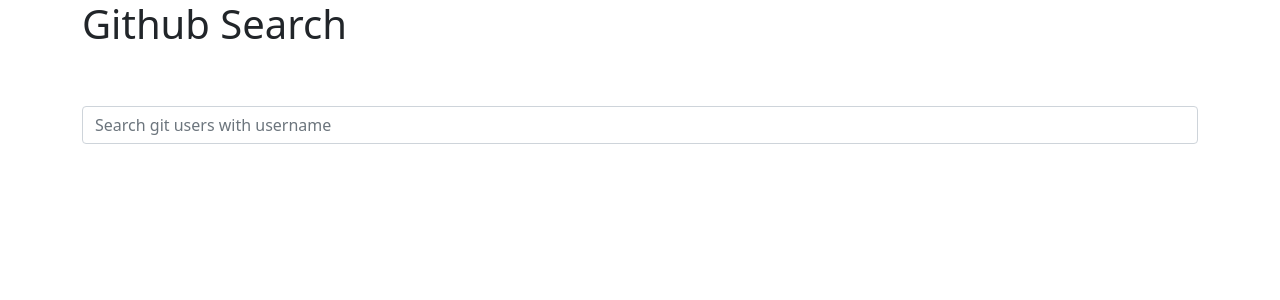
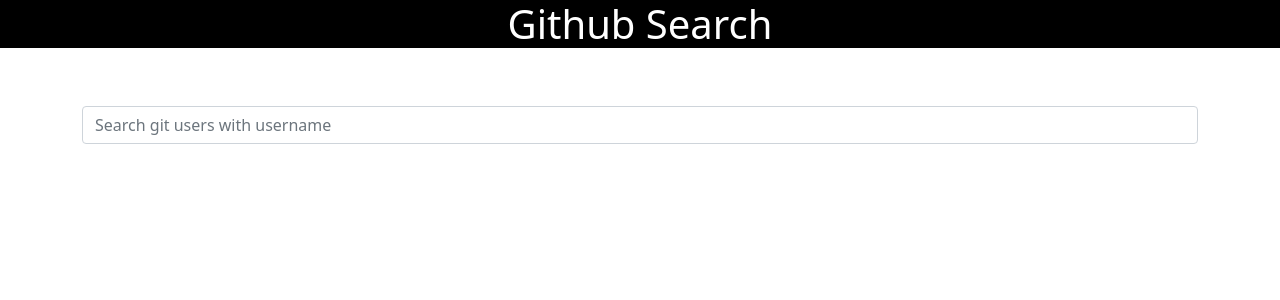
Before and after one commit to verowangari/Search, an Angular app: page / in a window 1280 px wide. Shown: the top 300 px of the page. Built offline with nearby package versions, Linux system fonts and the light colour scheme.

Commit message:
add background color ti the heading

```diff
--- a/src/app/app.component.html
+++ b/src/app/app.component.html
@@ -1 +1 @@
-<div class="container"><app-profile></app-profile> </div>
+<div class=""><app-profile></app-profile> </div>
--- a/src/app/components/profile/profile.component.css
+++ b/src/app/components/profile/profile.component.css
@@ -1,3 +1,8 @@
 .search-form{
     padding-top: 50px;
 }
+h1{
+    color: white;
+    background-color: black;
+    text-align: center;
+}
--- a/src/app/components/profile/profile.component.html
+++ b/src/app/components/profile/profile.component.html
@@ -1,5 +1,5 @@
 <h1> Github Search</h1>
-<form action="" class="search-form">
+<form action="" class="search-form container">
     <div class="form-group">
         <input type="text" class="form-control" placeholder="Search git users with username" [(ngModel)]="username" name="username" (keyup)="findProfile()">
     </div>
--- a/src/environments/environment.ts
+++ b/src/environments/environment.ts
@@ -3,7 +3,9 @@
 // The list of file replacements can be found in `angular.json`.
 
 export const environment = {
-  production: false
+  production: false,
+  access: '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'
+
 };
 
 /*
```
